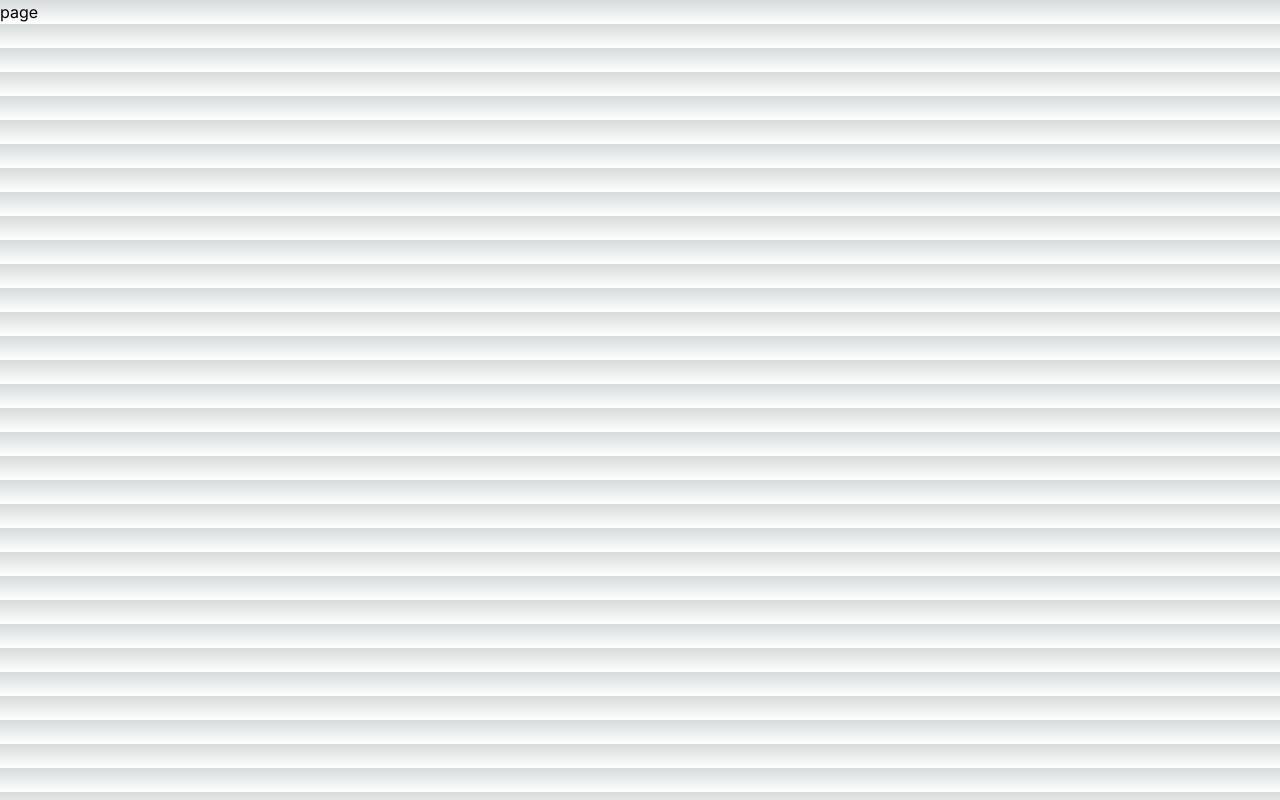
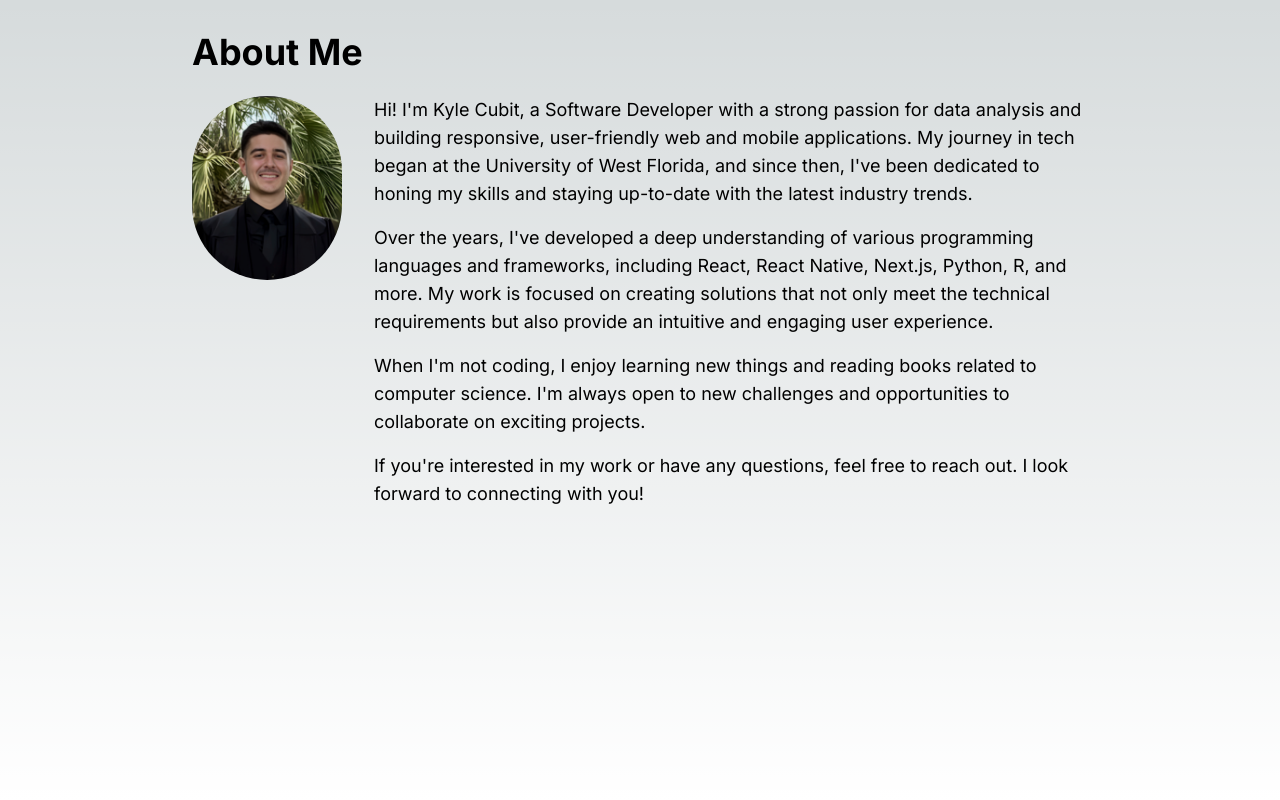
Before and after one commit to kjcubit47/Portfolio-Website, a Next.js app in the folder portfolio-site/: page /about in a window 1280 px wide. Built offline with nearby package versions, Linux system fonts and the light colour scheme.

Commit message:
Create about me page

```diff
--- a/portfolio-site/app/about/page.tsx
+++ b/portfolio-site/app/about/page.tsx
@@ -1,9 +1,34 @@
-import React from 'react'
+import Image from "next/image";
 
-const page = () => {
+export default function About() {
   return (
-    <div>page</div>
-  )
+    <main className="flex flex-col items-center justify-start min-h-screen p-8">
+      <section className="w-full max-w-4xl">
+        <h1 className="text-4xl font-bold mb-6">About Me</h1>
+        <div className="flex flex-col lg:flex-row items-center lg:items-start">
+          <Image
+            src="/profile-pic.png"
+            alt="Profile Picture"
+            width={150}
+            height={150}
+            className="rounded-full mb-6 lg:mb-0 lg:mr-8"
+          />
+          <div>
+            <p className="text-lg mb-4">
+              Hi! I'm Kyle Cubit, a Software Developer with a strong passion for data analysis and building responsive, user-friendly web and mobile applications. My journey in tech began at the University of West Florida, and since then, I've been dedicated to honing my skills and staying up-to-date with the latest industry trends.
+            </p>
+            <p className="text-lg mb-4">
+              Over the years, I've developed a deep understanding of various programming languages and frameworks, including React, React Native, Next.js, Python, R, and more. My work is focused on creating solutions that not only meet the technical requirements but also provide an intuitive and engaging user experience.
+            </p>
+            <p className="text-lg mb-4">
+              When I'm not coding, I enjoy learning new things and reading books related to computer science. I'm always open to new challenges and opportunities to collaborate on exciting projects.
+            </p>
+            <p className="text-lg">
+              If you're interested in my work or have any questions, feel free to reach out. I look forward to connecting with you!
+            </p>
+          </div>
+        </div>
+      </section>
+    </main>
+  );
 }
-
-export default page
--- a/portfolio-site/app/layout.tsx
+++ b/portfolio-site/app/layout.tsx
@@ -5,8 +5,8 @@ import "./globals.css";
 const inter = Inter({ subsets: ["latin"] });
 
 export const metadata: Metadata = {
-  title: "Create Next App",
-  description: "Generated by create next app",
+  title: "Kyle's Portfolio",
+  description: "Kyle Cubit's personal portfolio website",
 };
 
 export default function RootLayout({
```
